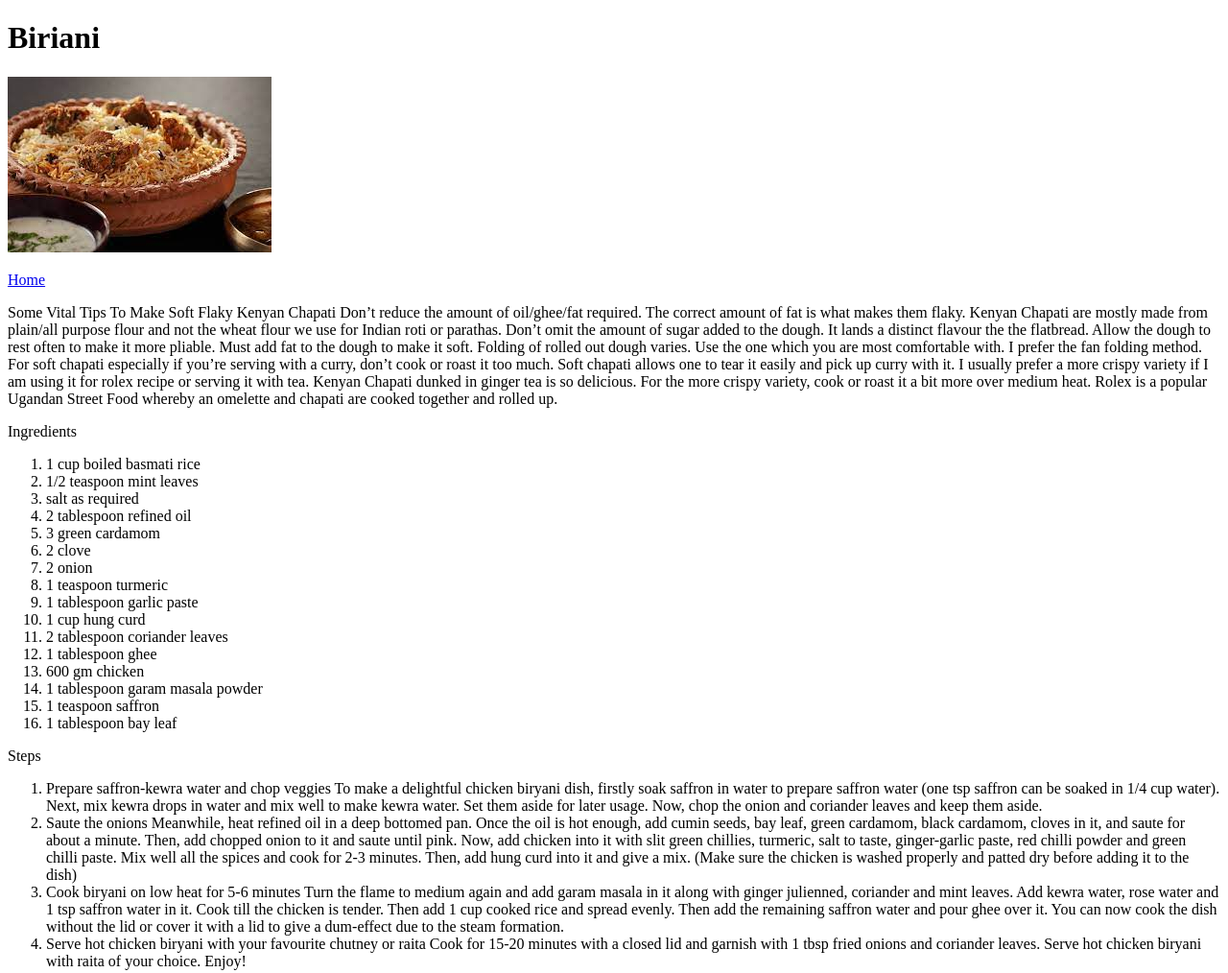
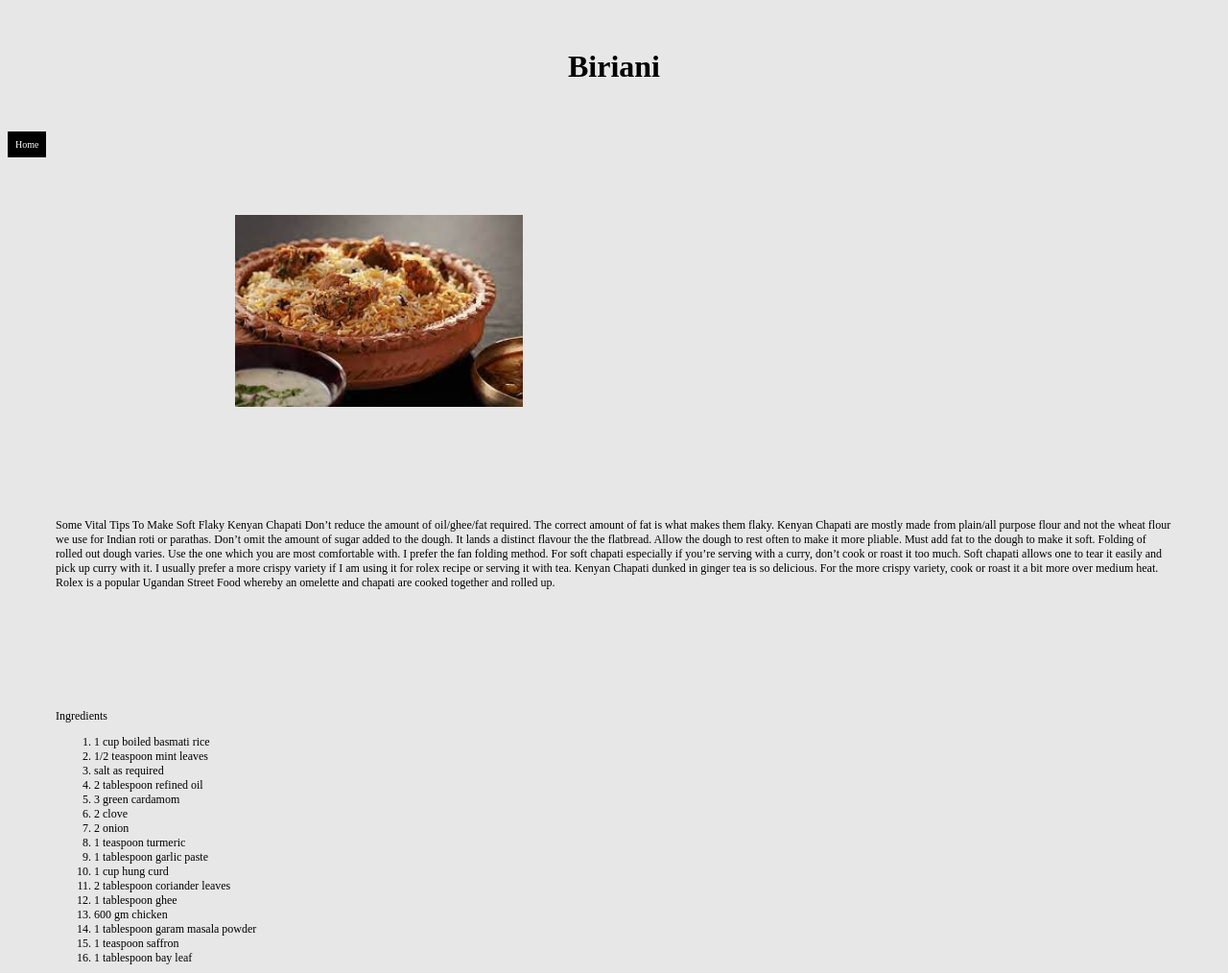
Before and after one commit to DevSankale/Odin-recipes, a plain HTML site: page recipes/biriani.html in a window 1280 px wide. Shown: the top 1014 px of the page at 96% size. Drawn offline with Linux system fonts and the light colour scheme.

Commit message:
Update on the biriani css file

```diff
--- a/recipes/biriani.html
+++ b/recipes/biriani.html
@@ -3,13 +3,15 @@
 <head>
     <meta charset="UTF-8">
     <meta name="viewport" content="width=device-width, initial-scale=1.0">
+    <link rel="stylesheet" href="birianistyles.css">
     <title>Document</title>
 </head>
 <body>
     <h1>Biriani</h1>
-    <img src="/images/biriani.jpeg">
-    <p><a href="../index.html">Home</a></p>
-    <p>Some Vital Tips To Make Soft Flaky Kenyan Chapati
+    <p class="backhome"><a href="../index.html">Home</a></p>
+
+    <img src="../images/biriani.jpeg">
+    <p id="description">Some Vital Tips To Make Soft Flaky Kenyan Chapati
         Don’t reduce the amount of oil/ghee/fat required. The correct amount of fat is what makes them flaky.
         Kenyan Chapati are mostly made from plain/all purpose flour and not the wheat flour we use for Indian roti or parathas.
         Don’t omit the amount of sugar added to the dough. It lands a distinct flavour the the flatbread.
@@ -19,6 +21,7 @@
         For soft chapati especially if you’re serving with a curry, don’t cook or roast it too much. Soft chapati allows one to tear it easily and pick up curry with it.
         I usually prefer a more crispy variety if I am using it for rolex recipe or serving it with tea. Kenyan Chapati dunked in ginger tea is so delicious. For the more crispy variety, cook or roast it a bit more over medium heat. Rolex is a popular Ugandan Street Food whereby an omelette and chapati are cooked together and rolled up.
         </p>
+        <div class="ingredients">
         <p>Ingredients<ol>
             <li>1 cup boiled basmati rice</li>
             <li> 1/2 teaspoon mint leaves</li>
@@ -37,7 +40,8 @@
             <li>1 teaspoon saffron</li>
             <li>1 tablespoon bay leaf</li>
 
-        </ol></p>
+        </ol></p></div>
+        <div class="steps">
         <p>Steps <ol>
             <li> Prepare saffron-kewra water and chop veggies
                 To make a delightful chicken biryani dish, firstly soak saffron in water to prepare saffron water (one tsp saffron can be soaked in 1/4 cup water). Next, mix kewra drops in water and mix well to make kewra water. Set them aside for later usage. Now, chop the onion and coriander leaves and keep them aside.</li>
@@ -48,5 +52,6 @@
                         <li>Serve hot chicken biryani with your favourite chutney or raita
                             Cook for 15-20 minutes with a closed lid and garnish with 1 tbsp fried onions and coriander leaves. Serve hot chicken biryani with raita of your choice. Enjoy!</li>
         </ol></p>
+        </div>
 </body>
 </html>
--- /dev/null
+++ b/recipes/birianistyles.css
@@ -0,0 +1,46 @@
+body{
+    background-color: rgb(231, 231, 231);
+    color:black;
+}
+img{
+    width:300px;
+    height:"";
+    margin:0 auto;
+    padding-left: 237px;
+    padding-top: 50px;
+    padding-bottom: 50px;
+}
+
+h1{
+    text-align: center;
+    font-weight: bold;
+    padding: 30px;
+    color:black;
+}
+.backhome a{
+    background-color: black;
+    color:white;
+    padding:8px;
+    text-decoration: none;
+    font-size: 10px;
+}
+.backhome a:hover{
+    background-color:gray;
+    color:black;
+    padding:8px;
+}
+#description{
+    padding:50px;
+    font-size:12px;
+}
+.ingredients{
+    font-size:12px;
+    padding:50px;
+    margin-bottom:100px;
+}
+.steps{
+    background-color: white;
+    padding:100px;
+    font-size: 14px;
+    font-family:'Segoe UI', Tahoma, Geneva, Verdana, sans-serif;
+}
--- a/styles.css
+++ b/styles.css
@@ -26,8 +26,10 @@
     padding:15px;
 
 }
-.ul{
-
+ul{
+    padding:65px;
+    background-color: lightgray;
+    margin:50px;
 
 }
 .ul li{
```
